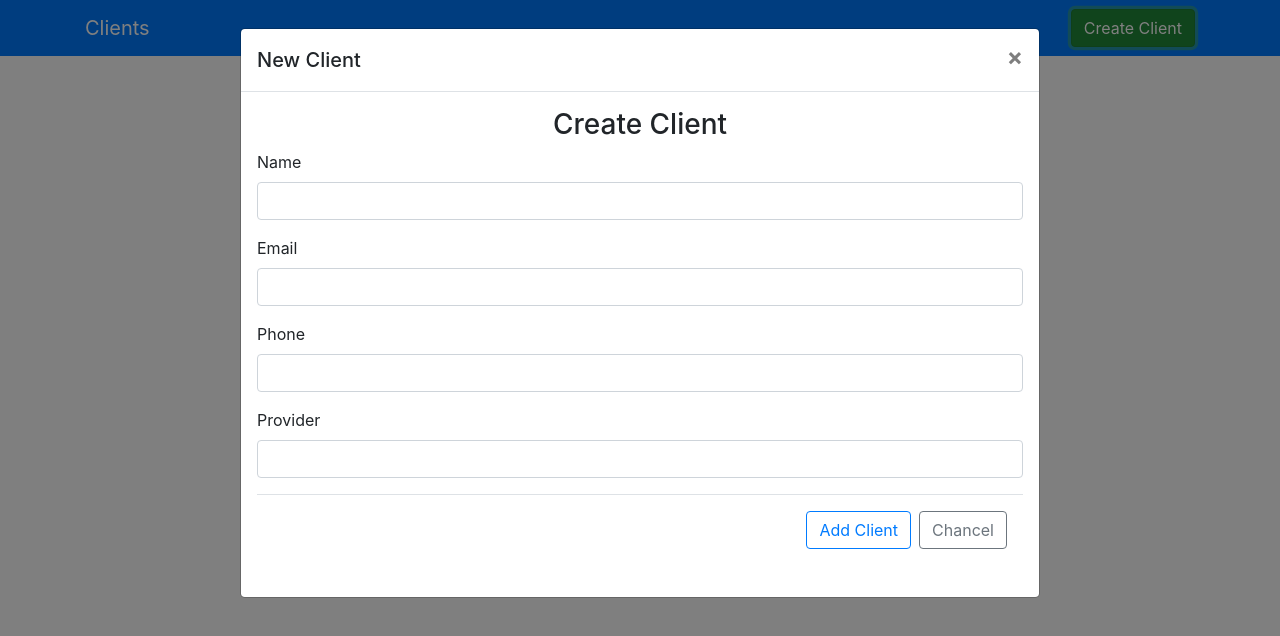
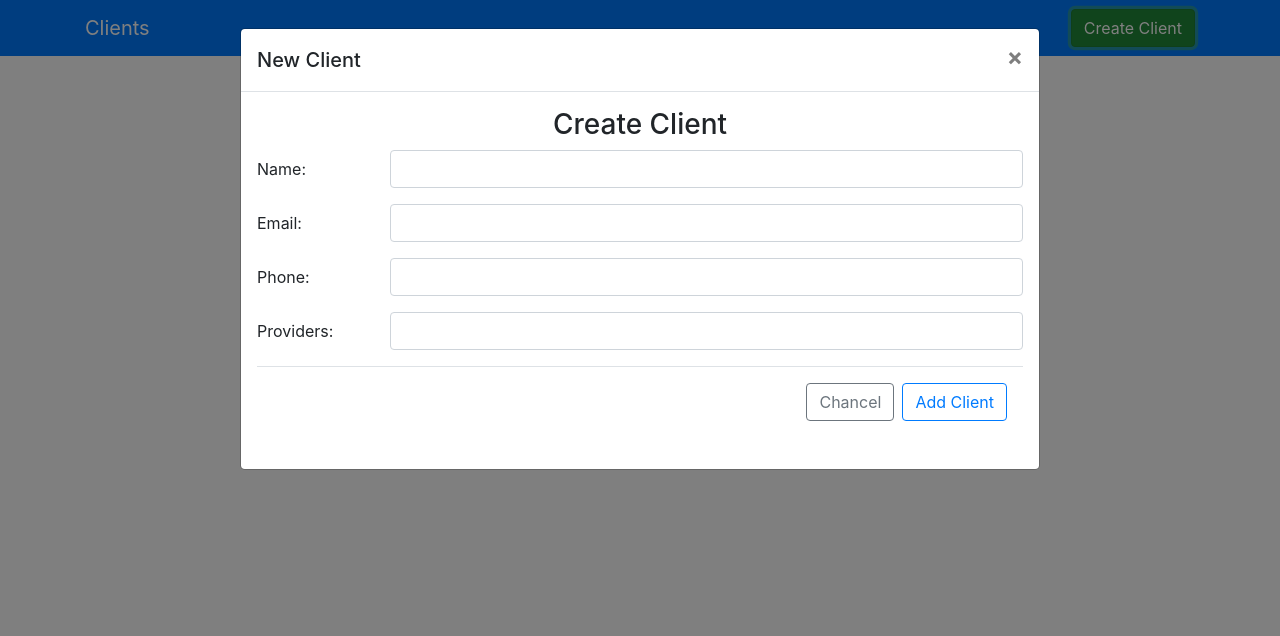
Before and after one commit to RomanRem/mevntestapp, a Vue app: page /editclient/1 in a window 1280 px wide. Both pictures are taken after a click on the button "Create Client". Shown: the top 636 px of the page. Built offline with nearby package versions, Linux system fonts and the light colour scheme; no server answers; the HTML template or start-up script is replaced by a standard one.

Commit message:
customise form to inline style

```diff
--- a/src/components/AddClient.vue
+++ b/src/components/AddClient.vue
@@ -27,33 +27,41 @@
           <div class="col-md-12">
             <h3 class="text-center">Create Client</h3>
             <form @submit.prevent="handleSubmitForm">
-                <div class="form-group">
-                    <label>Name</label>
-                    <input type="text" class="form-control" v-model="client.name" required>
+                <div class="form-group row mb-3">
+                    <label for="inputName" class="col-sm-2 col-form-label">Name:</label>
+                    <div class="col-sm-10">
+                    <input type="text" id="inputName" class="form-control" v-model="client.name" required>
+                </div>
                 </div>
 
-                <div class="form-group">
-                    <label>Email</label>
-                    <input type="email" class="form-control" v-model="client.email" required>
+                <div class="form-group row mb-3">
+                    <label for="inputEmail" class="col-sm-2 col-form-label">Email:</label>
+                    <div class="col-sm-10">
+                    <input type="email" id="inputEmail" class="form-control" v-model="client.email" required>
+                </div>
                 </div>
 
-                <div class="form-group">
-                    <label>Phone</label>
-                    <input type="text" class="form-control" v-model="client.phone" required>
+                <div class="form-group row mb-3">
+                    <label for="inputPhone" class="col-sm-2 col-form-label">Phone:</label>
+                    <div class="col-sm-10">
+                    <input type="text" id="inputPhone" class="form-control" v-model="client.phone" required>
+                </div>
                 </div>
 
-                <div class="form-group">
-                    <label>Provider</label>
-                    <input type="text" class="form-control" v-model="client.providers" required>
+                <div class="form-group row mb-3">
+                    <label for="inputProviders" class="col-sm-2 col-form-label">Providers:</label>
+                    <div class="col-sm-10">
+                    <input type="text" id="inputProviders" class="form-control" v-model="client.providers" required>
+                </div>
                 </div>
 
                 <div class="form-group modal-footer">
-                    <button type="submit" class="btn btn-outline-primary" >Add Client</button>
                     <button  class="btn btn-outline-secondary"
                      type="button"
                      data-dismiss="modal"
                      aria-label="Close"
                      @click="toggleModal">Chancel</button>
+                    <button type="submit" class="btn btn-outline-primary">Add Client</button>
                 </div>
             </form>
         </div>
--- a/src/components/EditClient.vue
+++ b/src/components/EditClient.vue
@@ -2,31 +2,39 @@
     <div class="row justify-content-center">
         <div class="col-md-6">
             <h3 class="text-center">Edit Client</h3>
-            <form @submit.prevent="handleUpdateForm" >
-                <div class="form-group">
-                    <label>Name</label>
-                    <input type="text" class="form-control" v-model="client.name" required>
+            <form @submit.prevent="handleUpdateForm">
+                <div class="form-group row mb-3">
+                    <label for="inputName" class="col-sm-2 col-form-label">Name:</label>
+                    <div class="col-sm-10">
+                    <input type="text" id="inputName" class="form-control" v-model="client.name" required>
+                </div>
                 </div>
 
-                <div class="form-group">
-                    <label>Email</label>
-                    <input type="email" class="form-control" v-model="client.email" required>
+                <div class="form-group row mb-3">
+                    <label for="inputEmail" class="col-sm-2 col-form-label">Email:</label>
+                    <div class="col-sm-10">
+                    <input type="email" id="inputEmail" class="form-control" v-model="client.email" required>
+                </div>
                 </div>
 
-                <div class="form-group">
-                    <label>Phone</label>
-                    <input type="text" class="form-control" v-model="client.phone" required>
+                <div class="form-group row mb-3">
+                    <label for="inputPhone" class="col-sm-2 col-form-label">Phone:</label>
+                    <div class="col-sm-10">
+                    <input type="text" id="inputPhone" class="form-control" v-model="client.phone" required>
+                </div>
                 </div>
 
-                <div class="form-group">
-                    <label>Providers</label>
-                    <input type="text" class="form-control" v-model="client.providers">
+                <div class="form-group row mb-3">
+                    <label for="inputProviders" class="col-sm-2 col-form-label">Providers:</label>
+                    <div class="col-sm-10">
+                    <input type="text" id="inputProviders" class="form-control" v-model="client.providers">
+                </div>
                 </div>
 
-                <div class="form-group">
-                    <button type="submit" @click.prevent="deleteClient(client._id)"
-                    class="btn btn-danger">Delete</button>
-                    <button class="btn btn-outline-info">Save Client</button>
+                <div class="input-group mb-3">
+                    <button type="click" @click.prevent="deleteClient(client._id)"
+                     class="btn btn-danger ">Delete</button>
+                    <button type="submit" class="btn btn-outline-info">Save Client</button>
                 </div>
             </form>
         </div>
```
